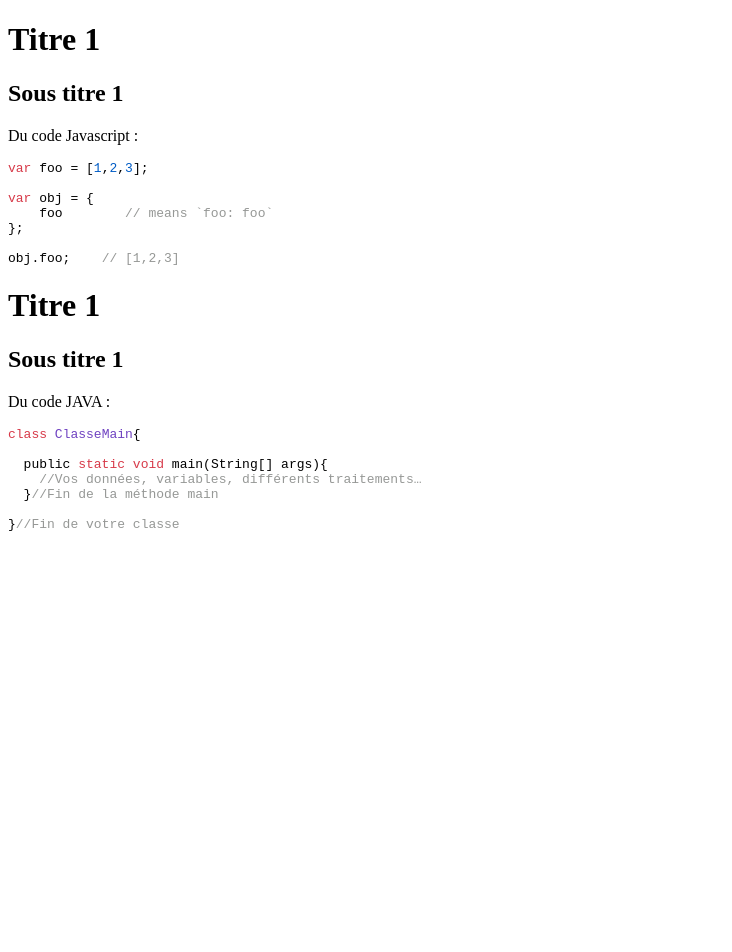
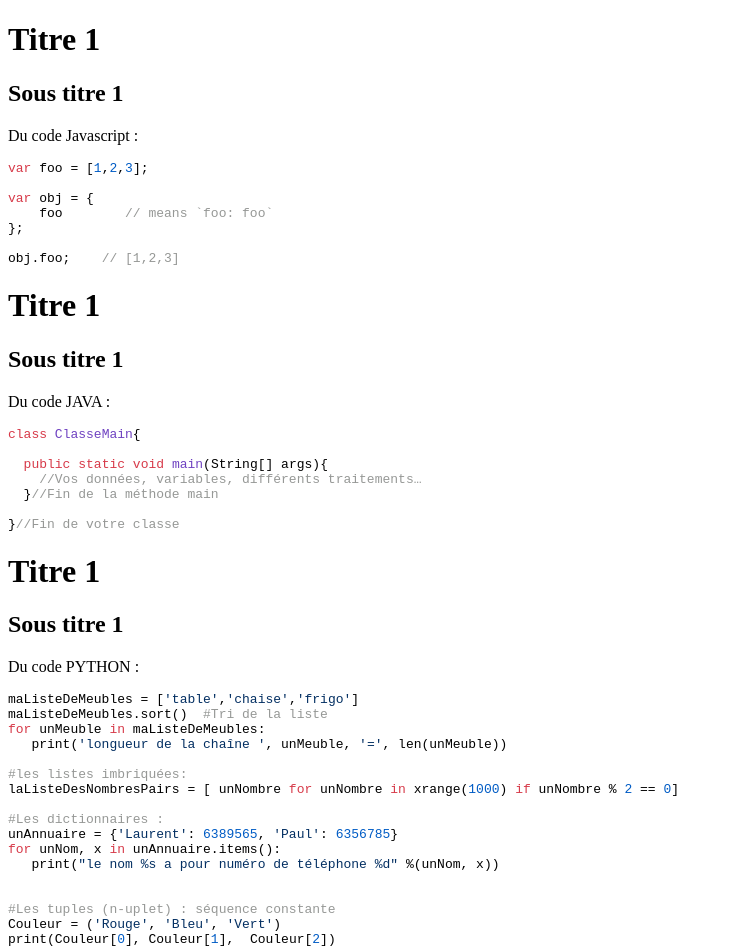
Before and after one commit to rocherjf/exec.web, an Angular app: page /formation/1 in a window 1280 px wide. Shown: the top 952 px of the page, without its empty margins (0-732 px from the left). Before the commit the page ends 800 px from the top, so only its background shows below. Built offline with nearby package versions, Linux system fonts and the light colour scheme.

Commit message:
Modification gestion coloration syntaxique

```diff
--- a/src/app/component/formation/formation.component.html
+++ b/src/app/component/formation/formation.component.html
@@ -2,4 +2,6 @@
   <app-markdown [markdown]='md'></app-markdown>
 
   <app-markdown [markdown]='md2'></app-markdown>
+
+  <app-markdown [markdown]='md3'></app-markdown>
 </p>
--- a/src/app/component/formation/formation.component.ts
+++ b/src/app/component/formation/formation.component.ts
@@ -9,6 +9,7 @@ export class FormationComponent implements OnInit {
 
   md: string;
   md2: string;
+  md3: string;
 
   constructor() { }
 
@@ -44,6 +45,34 @@ class ClasseMain{
 \`\`\`
 `;
 
+this.md3 =`
+# Titre 1
+## Sous titre 1
+Du code PYTHON :
+\`\`\`python
+maListeDeMeubles = ['table','chaise','frigo']
+maListeDeMeubles.sort()  #Tri de la liste
+for unMeuble in maListeDeMeubles:
+   print('longueur de la chaîne ', unMeuble, '=', len(unMeuble))
+
+#les listes imbriquées:
+laListeDesNombresPairs = [ unNombre for unNombre in xrange(1000) if unNombre % 2 == 0]
+
+#Les dictionnaires :
+unAnnuaire = {'Laurent': 6389565, 'Paul': 6356785}
+for unNom, x in unAnnuaire.items():
+   print("le nom %s a pour numéro de téléphone %d" %(unNom, x))
+
+
+#Les tuples (n-uplet) : séquence constante
+Couleur = ('Rouge', 'Bleu', 'Vert')
+print(Couleur[0], Couleur[1],  Couleur[2])
+
+PointDeReference = (100, 200)
+print(" x0 = %d   y0 = %d "  %(PointDeReference[0],PointDeReference[1]))
+\`\`\`
+`;
+
   }
 
 }
--- a/src/app/component/markdown/markdown.component.ts
+++ b/src/app/component/markdown/markdown.component.ts
@@ -33,15 +33,21 @@ export class MarkdownComponent implements OnInit {
       renderer: new myMarked.Renderer(),
       langPrefix: 'language-',
       gfm: true,
-      highlight: function(code,...arg) {
-        return highlightjs.highlight('js',code).value;
+      highlight: function(code, lang) {
+        if (typeof lang === 'undefined') {
+          return highlightjs.highlightAuto(code).value;
+        } else if (lang === 'nohighlight') {
+          return code;
+        } else {
+          return highlightjs.highlight(lang, code).value;
+        }
       },
       pedantic: false,
       tables: true,
-      breaks: false,
-      sanitize: false,
+      breaks: true,
+      sanitize: true,
       smartLists: true,
-      smartypants: false
+      smartypants: true
     });
 
     this.markdownHtml = myMarked.parse(this.markdown);
```
